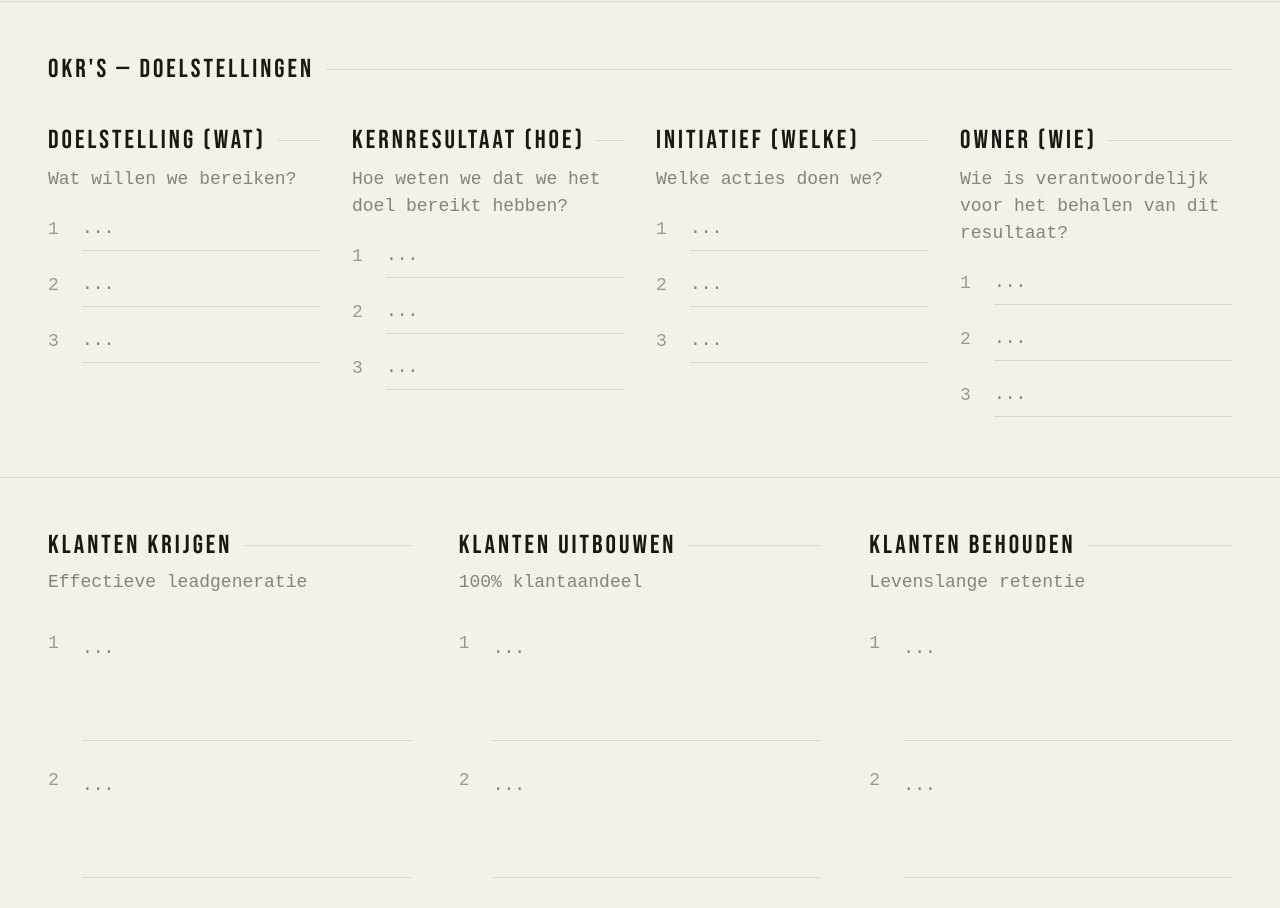
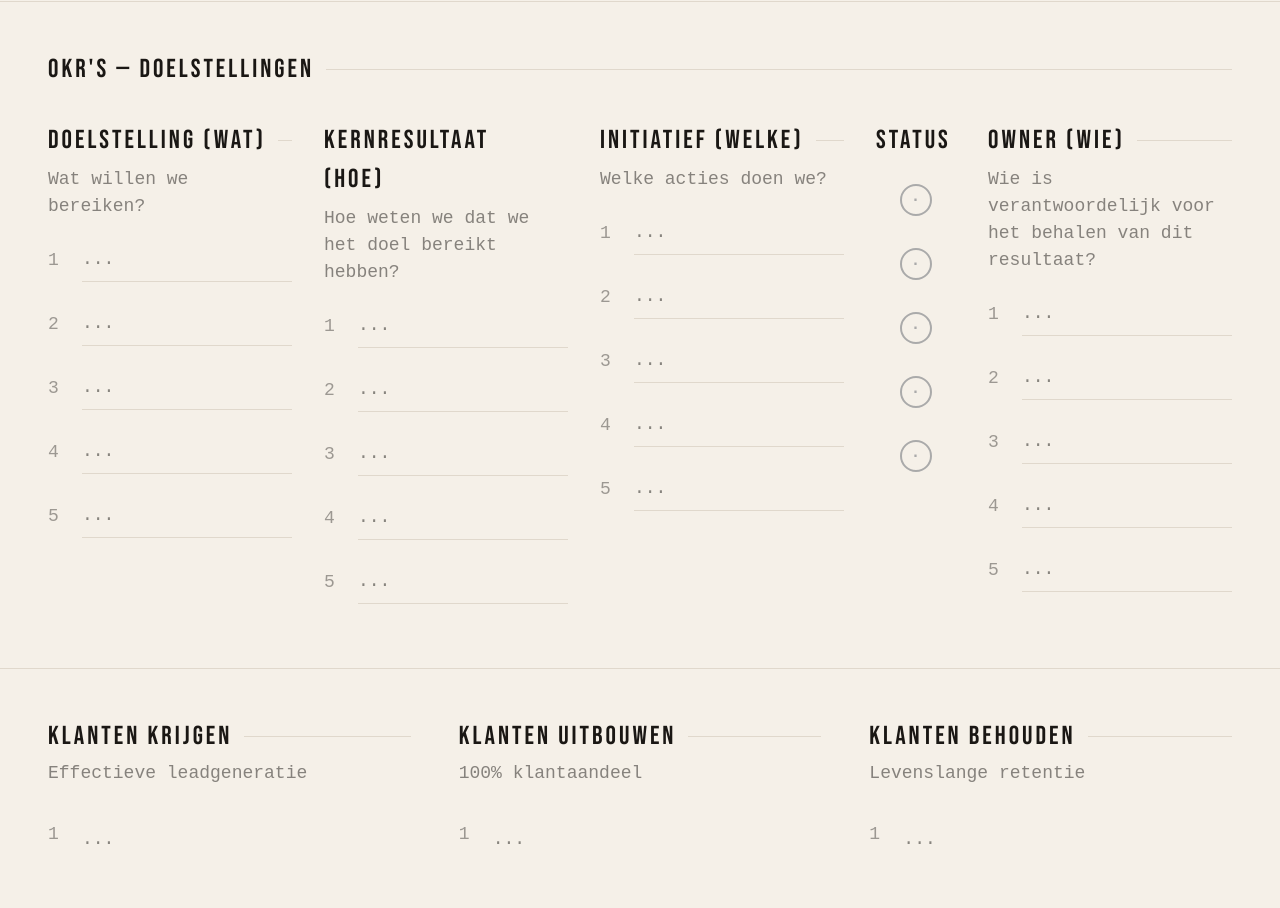
Before and after one commit to arnoceo-ops/arno-blog, a Next.js app: page /canvas/uitvoering in a window 1280 px wide. Shown: the part 1200-2108 px from the top of the page. Built offline with nearby package versions, Linux system fonts and the light colour scheme; no server answers.

Commit message:
okr 5 rijen, initiatief kolom, status toggle groen/rood/grijs

```diff
--- a/app/canvas/uitvoering/page.tsx
+++ b/app/canvas/uitvoering/page.tsx
@@ -152,7 +152,31 @@ function Field({ id, label, sub, type, value, onChange, onBlur, feedback, loadin
   )
 }
 
-// Fix 3: OKR kolom — titel Bebas 26px, subtekst Mono 18px, 3 genummerde invoervelden
+// OKR status toggle
+type OkrStatus = 'idle' | 'done' | 'failed'
+function StatusToggle({ id, value, onChange }: { id: string; value: string; onChange: (id: string, v: string) => void }) {
+  const status = (value || 'idle') as OkrStatus
+  const next: Record<OkrStatus, OkrStatus> = { idle: 'done', done: 'failed', failed: 'idle' }
+  const cfg: Record<OkrStatus, { icon: string; color: string; bg: string }> = {
+    idle:   { icon: '·',  color: '#aaa',     bg: 'transparent' },
+    done:   { icon: '✓',  color: '#38a169',  bg: '#e8f5ee' },
+    failed: { icon: '✗',  color: '#e53e3e',  bg: '#fde8e8' },
+  }
+  const { icon, color, bg } = cfg[status]
+  return (
+    <button onClick={() => onChange(id, next[status])} style={{
+      width: '32px', height: '32px', borderRadius: '50%',
+      border: `2px solid ${color}`, backgroundColor: bg,
+      color, fontSize: '16px', fontWeight: 'bold',
+      cursor: 'pointer', display: 'flex', alignItems: 'center', justifyContent: 'center',
+      transition: 'all 0.15s ease', margin: '0 auto',
+    }}>
+      {icon}
+    </button>
+  )
+}
+
+// OKR kolom
 function OkrCol({ title, sub, prefix, answers, arnobotFeedback, arnobotLoading, handleChange, handleBlur, handleArnoBot }: {
   title: string; sub: string; prefix: string
   answers: Record<string, string>
@@ -166,12 +190,17 @@ function OkrCol({ title, sub, prefix, answers, arnobotFeedback, arnobotLoading,
     <div>
       <div style={{ ...BEBAS, marginBottom: '6px', display: 'flex', alignItems: 'center', gap: '12px' }}>{title}<span style={LINE} /></div>
       <div style={MONO_SUB}>{sub}</div>
-      {[1,2,3].map(i => {
+      {[1,2,3,4,5].map(i => {
         const id = `${prefix}_${i}`
         const value = answers[id] || ''
         const hasAnswer = !!value.trim()
+        const isStatus = prefix === 'okr_status'
         return (
-          <div key={id} style={{ marginBottom: '12px' }}>
+          <div key={id} style={{ marginBottom: '12px', minHeight: '52px', display: 'flex', alignItems: 'center' }}>
+            {isStatus ? (
+              <StatusToggle id={id} value={value} onChange={(id, v) => { handleChange(id, v); handleBlur(id) }} />
+            ) : (
+              <div style={{ width: '100%' }}>
                 <div style={{ display: 'grid', gridTemplateColumns: '24px 1fr', gap: '10px', alignItems: 'center' }}>
                   <span style={{ ...MONO18, opacity: 0.4 }}>{i}</span>
                   <input style={{ backgroundColor: 'transparent', border: 'none', borderBottom: '1px solid #e0d8cc', color: '#1a1714', fontSize: '18px', padding: '8px 0', outline: 'none', fontFamily: 'var(--font-space-mono, monospace)', width: '100%', boxSizing: 'border-box' as const }}
@@ -184,6 +213,8 @@ function OkrCol({ title, sub, prefix, answers, arnobotFeedback, arnobotLoading,
                   </button>
                 )}
                 {arnobotFeedback[id] && !arnobotLoading[id] && <ArnobotBox text={arnobotFeedback[id]} onClose={() => handleArnoBot(id, '__clear__', '')} style={{ marginLeft: '34px' }} />}
+              </div>
+            )}
           </div>
         )
       })}
@@ -428,7 +459,7 @@ export default function UitvoeringPage() {
       {/* OKR */}
       <div style={{ ...s.sectionDivider, paddingBottom: '48px' }}>
         <div style={{ ...s.groupLabel, marginBottom: '32px' }}>OKR'S — DOELSTELLINGEN<span style={s.fieldLabelLine} /></div>
-        <div style={{ display: 'grid', gridTemplateColumns: '1fr 1fr 1fr 1fr', gap: '32px' }}>
+        <div style={{ display: 'grid', gridTemplateColumns: '1fr 1fr 1fr 80px 1fr', gap: '32px' }}>
           <OkrCol title="DOELSTELLING (WAT)" sub="Wat willen we bereiken?" prefix="okr_wat"
             answers={answers} arnobotFeedback={arnobotFeedback} arnobotLoading={arnobotLoading}
             handleChange={handleChange} handleBlur={handleBlur} handleArnoBot={handleArnoBot} />
@@ -436,6 +467,9 @@ export default function UitvoeringPage() {
             answers={answers} arnobotFeedback={arnobotFeedback} arnobotLoading={arnobotLoading}
             handleChange={handleChange} handleBlur={handleBlur} handleArnoBot={handleArnoBot} />
           <OkrCol title="INITIATIEF (WELKE)" sub="Welke acties doen we?" prefix="okr_initiatief"
+            answers={answers} arnobotFeedback={arnobotFeedback} arnobotLoading={arnobotLoading}
+            handleChange={handleChange} handleBlur={handleBlur} handleArnoBot={handleArnoBot} />
+          <OkrCol title="STATUS" sub="" prefix="okr_status"
             answers={answers} arnobotFeedback={arnobotFeedback} arnobotLoading={arnobotLoading}
             handleChange={handleChange} handleBlur={handleBlur} handleArnoBot={handleArnoBot} />
           <OkrCol title="OWNER (WIE)" sub="Wie is verantwoordelijk voor het behalen van dit resultaat?" prefix="okr_wie"
```
Lines whose indentation alone changed are shown as unchanged.
